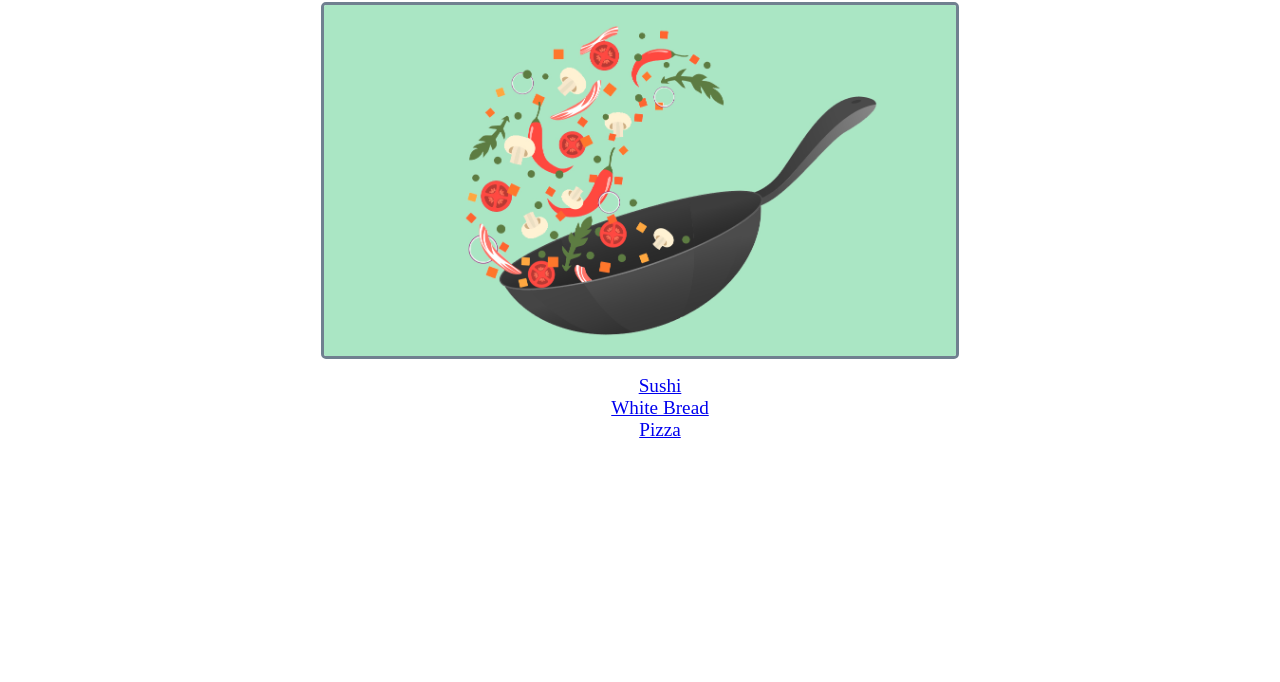
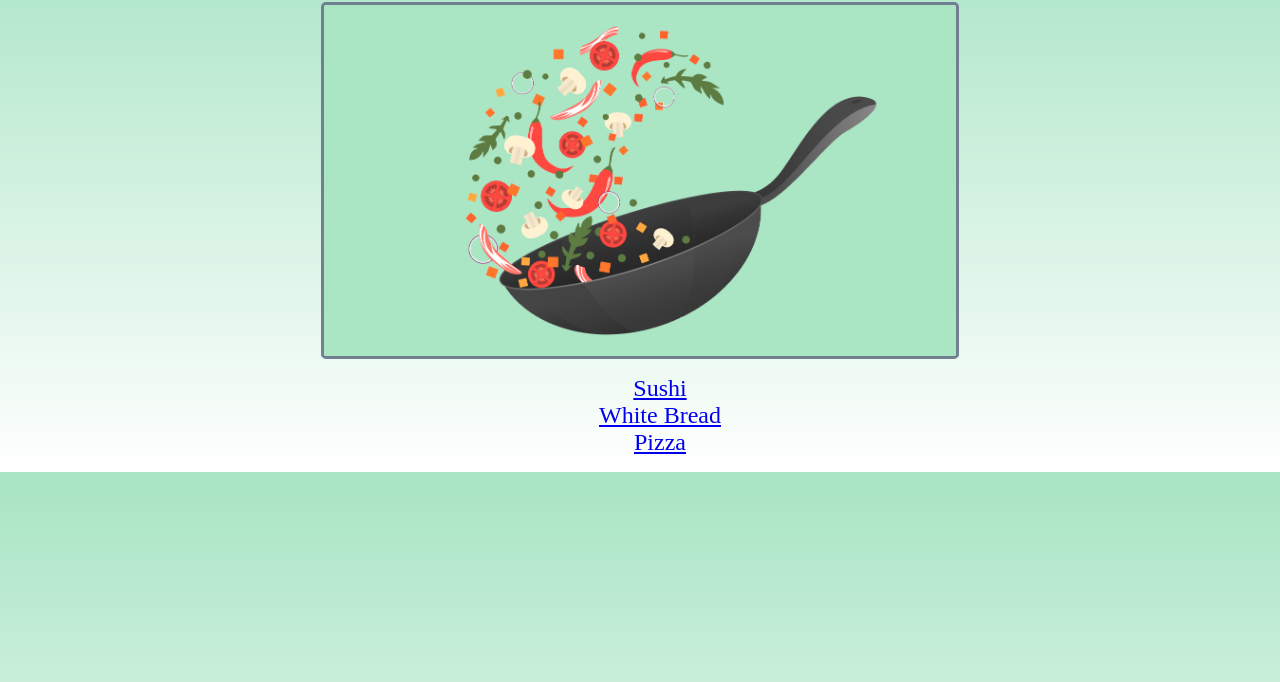
Before and after one commit to singleMaltMatt/odin-recipes, a plain HTML site: page index.html in a window 1280 px wide. Shown: the part 78-760 px from the top of the page. Drawn offline with Linux system fonts and the light colour scheme.

Commit message:
styling html

```diff
--- a/css/style-main.css
+++ b/css/style-main.css
@@ -1,4 +1,9 @@
 /* HTML */
+
+html {
+    background: rgb(0, 0, 0);
+    background: linear-gradient(0deg, rgba(0,0,0,0) 0%, rgba(170,229,197,1) 97%);
+}
 
 /* BODY */
 
@@ -19,5 +24,7 @@ h1 {
 ul li {
     text-align: center;
     list-style-type: none;
-    font-size: 120%;
+    font-size: 150%;
 }
+
+/*  */
```
